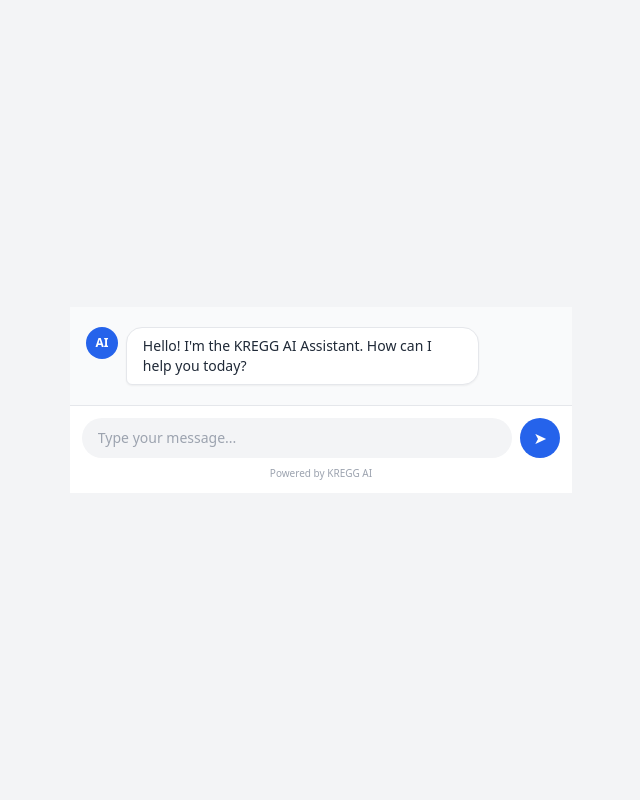
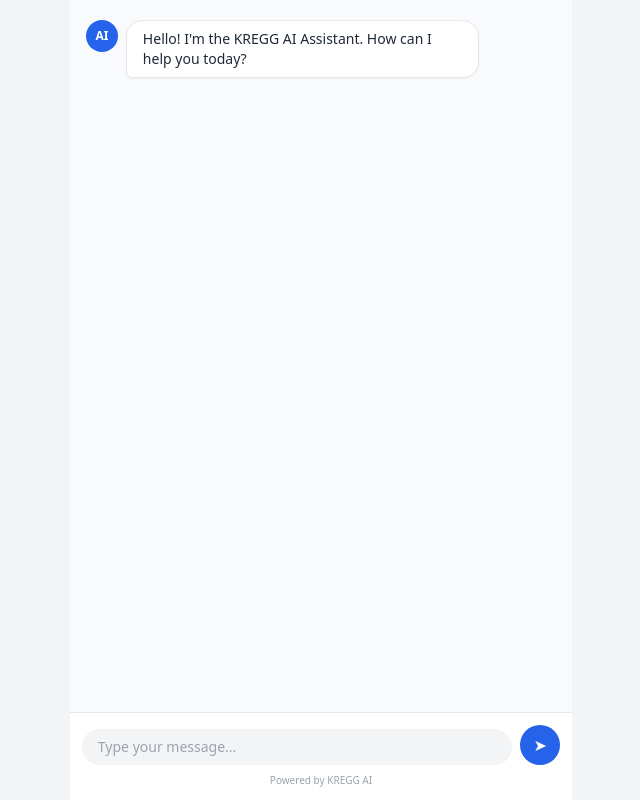
Before and after one commit to Keerthan-Kiran/kregg-chatbot-1.0, a Next.js app in the folder frontend/: page / in a window 1280 px wide. Shown: the whole page, without its empty margins (319-959 px from the left). Built offline with nearby package versions, Linux system fonts and the light colour scheme; no server answers.

Commit message:
Initial commit – KREGG AI chatbot

```diff
--- a/frontend/components/ChatBox.tsx
+++ b/frontend/components/ChatBox.tsx
@@ -4,8 +4,10 @@ import { useEffect, useRef, useState } from "react";
 import MessageBubble from "./MessageBubble";
 import { sendMessageStream } from "@/lib/api";
 
+const SESSION_KEY = "kregg_chat_session_id";
+
 type ChatMessage = {
-  role: "user" | "bot";
+  role: "user" | "bot" | "system";
   content: string;
   typing?: boolean;
 };
@@ -15,28 +17,32 @@ export default function ChatBox() {
   const [input, setInput] = useState("");
   const [loading, setLoading] = useState(false);
 
-  const messagesRef = useRef<HTMLDivElement>(null);
-  const hasGreetedRef = useRef(false);
+  const bottomRef = useRef<HTMLDivElement | null>(null);
+  const hasMountedRef = useRef(false);
+  const sessionIdRef = useRef<string | null>(null);
 
-  /* ✅ Greeting – ALWAYS visible */
+  /* Load session */
   useEffect(() => {
-    if (!hasGreetedRef.current) {
-      hasGreetedRef.current = true;
+    sessionIdRef.current = localStorage.getItem(SESSION_KEY);
+  }, []);
+
+  /* Initial greeting */
+  useEffect(() => {
     setMessages([
       {
         role: "bot",
         content: "Hello! I'm the KREGG AI Assistant. How can I help you today?",
       },
     ]);
-    }
   }, []);
 
-  /* ✅ Scroll AFTER render */
+  /* Auto-scroll after first render */
   useEffect(() => {
-    messagesRef.current?.scrollTo({
-      top: messagesRef.current.scrollHeight,
-      behavior: "smooth",
-    });
+    if (!hasMountedRef.current) {
+      hasMountedRef.current = true;
+      return;
+    }
+    bottomRef.current?.scrollIntoView({ behavior: "smooth" });
   }, [messages]);
 
   const handleSend = async () => {
@@ -53,24 +59,40 @@ export default function ChatBox() {
     ]);
 
     try {
-      await sendMessageStream(userMessage, undefined, (reply) => {
+      await sendMessageStream(
+        userMessage,
+        sessionIdRef.current ?? undefined,
+        (token) => {
+          if (!token) return;
+
           setMessages((prev) => {
             const updated = [...prev];
-          updated[updated.length - 1] = {
+            const lastIndex = updated.length - 1;
+
+            if (updated[lastIndex]?.typing) {
+              updated[lastIndex] = {
                 role: "bot",
-            content: reply,
+                content: token,
+                typing: false,
               };
+            } else {
+              updated[lastIndex].content += token;
+            }
+
             return updated;
           });
-      });
+        }
+      );
     } catch {
       setMessages((prev) => {
-        const updated = [...prev];
-        updated[updated.length - 1] = {
+        const cleaned = prev.filter((m) => !m.typing);
+        return [
+          ...cleaned,
+          {
             role: "bot",
             content: "Sorry, something went wrong. Please try again.",
-        };
-        return updated;
+          },
+        ];
       });
     } finally {
       setLoading(false);
@@ -78,31 +100,43 @@ export default function ChatBox() {
   };
 
   return (
-    <div className="flex flex-col h-full bg-white overflow-hidden">
-      {/* Messages (ONLY scrollbar) */}
-      <div
-        ref={messagesRef}
-        className="flex-1 overflow-y-auto px-4 py-5 space-y-4 bg-gray-50"
-      >
+    /* 🔒 iframe-safe full height */
+    <div className="flex flex-col h-screen bg-white overflow-hidden">
+      {/* Messages */}
+      <div className="flex-1 min-h-0 overflow-y-auto px-4 py-5 space-y-4 bg-gray-50">
         {messages.map((m, i) => (
-          <MessageBubble key={i} message={m.content} isUser={m.role === "user"} typing={m.typing} />
+          <MessageBubble
+            key={i}
+            message={m.content}
+            isUser={m.role === "user"}
+            typing={m.typing}
+          />
         ))}
+        <div ref={bottomRef} />
       </div>
 
-      {/* Input */}
-      <div className="border-t bg-white p-3">
-        <div className="flex gap-2">
+      {/* Input (LOCKED BOTTOM) */}
+      <div className="shrink-0 bg-white border-t">
+        <div className="p-3">
+          <div className="flex items-end gap-2">
             <input
-            className="flex-1 rounded-full bg-gray-100 px-4 py-2 text-sm focus:ring-2 focus:ring-blue-500"
+              className="flex-1 rounded-full bg-gray-100 px-4 py-2 text-sm focus:ring-2 focus:ring-blue-500 outline-none"
               placeholder="Type your message..."
               value={input}
               onChange={(e) => setInput(e.target.value)}
-            onKeyDown={(e) => e.key === "Enter" && handleSend()}
+              onKeyDown={(e) => {
+                if (e.key === "Enter" && !loading) {
+                  e.preventDefault();
+                  handleSend();
+                }
+              }}
+              disabled={loading}
             />
+
             <button
               onClick={handleSend}
               disabled={loading}
-            className="h-10 w-10 rounded-full bg-blue-600 text-white hover:bg-blue-700 disabled:opacity-50"
+              className="h-10 w-10 rounded-full bg-blue-600 text-white hover:bg-blue-700 disabled:opacity-50 flex items-center justify-center"
             >
               ➤
             </button>
@@ -113,5 +147,6 @@ export default function ChatBox() {
           </p>
         </div>
       </div>
+    </div>
   );
 }
```
Lines whose indentation alone changed are shown as unchanged.
